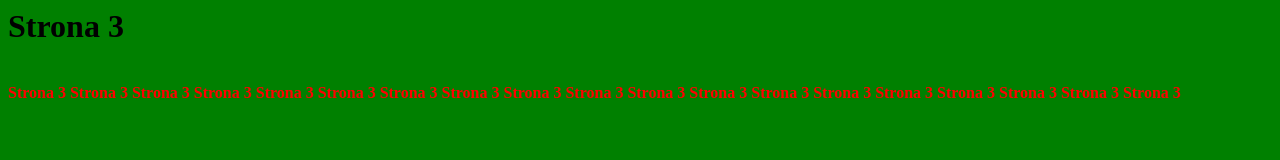
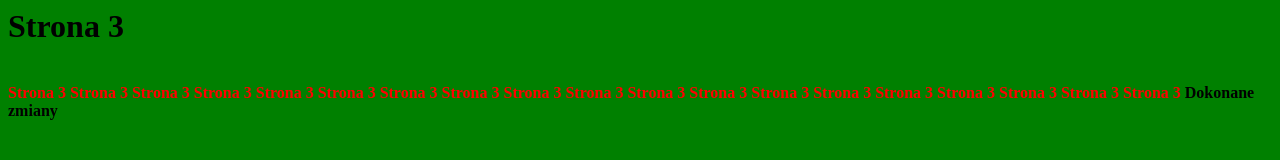
Before and after one commit to FranekWSB/Strona_proba, a plain HTML site: page strona3.html in a window 1280 px wide. Drawn offline with Linux system fonts and the light colour scheme.

Commit message:
Zmiana str. 3

```diff
--- a/strona3.html
+++ b/strona3.html
@@ -11,6 +11,6 @@
 <font size=3 color="red">
 Strona 3 Strona 3 Strona 3 Strona 3 Strona 3 Strona 3 Strona 3 Strona 3 Strona 3 Strona 3 Strona 3 Strona 3 Strona 3 Strona 3 Strona 3 Strona 3 Strona 3 Strona 3 Strona 3
 </font>
-
+Dokonane zmiany
 </BODY>
 </HTML>
```
